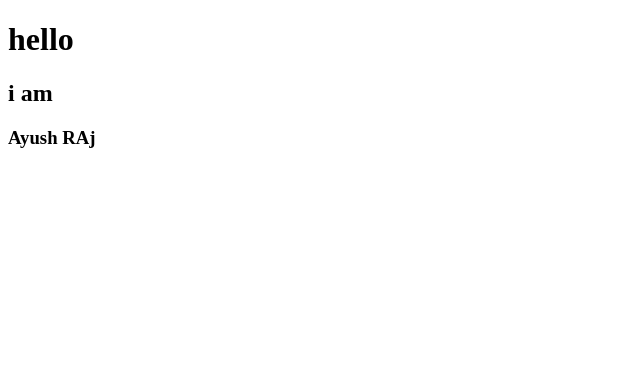
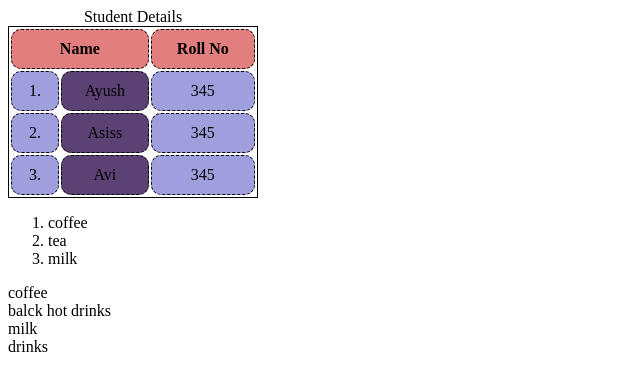
Before and after one commit to ayushraaj-01/FSD_AYUSH347, a plain HTML site: page index.html in a window 1280 px wide. Shown: the whole page, without its empty margins (0-640 px from the left). Drawn offline with Linux system fonts and the light colour scheme.

Commit message:
third commit

```diff
--- a/index.html
+++ b/index.html
@@ -4,11 +4,87 @@
     <meta charset="UTF-8">
     <meta name="viewport" content="width=device-width, initial-scale=1.0">
     <title>Document</title>
+    <style>
+        table,th,td{
+            border: 1px solid black;
+
+
+        }
+        td{
+            background-color: rgb(159, 159, 221);
+        }
+        th,td{
+            background: 1px solid black;
+            border-radius: 10px;
+            border-style: dashed;
+            padding: 10px;
+            border-spacing: 30px;
+        }
+        th,td{
+            text-align: center;
+        }
+        td:nth-child(even){
+            background-color: rgb(92, 66, 116);
+
+        }
+        tr:nth-child(odd){
+            background-color: rgb(225, 127, 127);
+        }
+        td:hover{
+            background-color: yellowgreen;
+        }
+    </style>
 </head>
 <body>
-    <h1>hello</h1>
+    <!-- <h1>hello</h1>
     <h2>i am </h2>
-    <h3> Ayush RAj</h3>
+    <h3> Ayush RAj</h3> -->
+
+<!-- table -->
+
+<table style="width: 250px;">
+    <caption>Student Details</caption>
+   <colgroup>
+    <tr>
+        <th colspan="2">Name</th>
+
+        <th>Roll No</th>
+    </tr>
+    </colgroup>
+    <tr>
+        <td>1.</th>
+        <td>Ayush</th>
+        <td>345</th>
+    </tr>
+
+     <tr>
+        <td>2.</th>
+        <td>Asiss</th>
+        <td>345</th>
+    </tr>
+
+     <tr>
+        <td>3.</th>
+        <td>Avi</th>
+        <td>345</th>
+    </tr>
+
+</table>
+
+<!-- ordered list -->
+ <ol>
+    <li>coffee</li>
+    <li>tea</li>
+    <li>milk</li>
+ </ol>
+
+ <!-- description -->
+  <dl>
+    <dt>coffee</dt>
+    <dt>balck hot drinks</dt>
+    <dt>milk</dt>
+    <dt>drinks</dt>
+  </dl>
 
 </body>
 </html>
```
